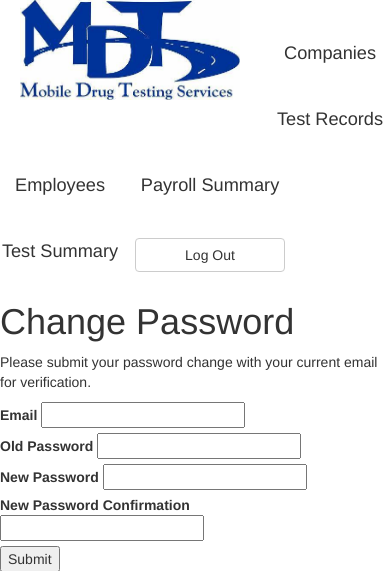
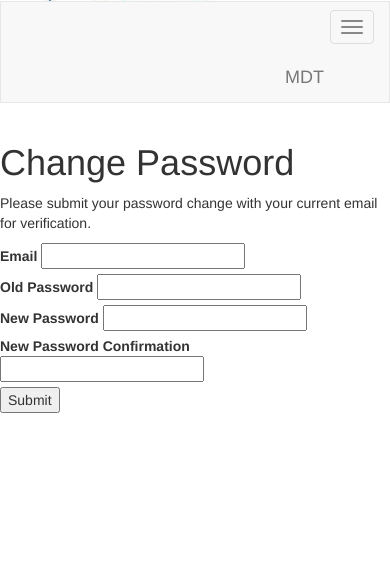
Before and after one commit to tkdphoenix/mdt, a PHP site: page /changePassword.php in a window 390 px wide; the page is wider, and only the part inside the window is pictured. Shown: the top 571 px of that part. Run offline with PHP 8.4, Linux system fonts and the light colour scheme; the visitor is signed in with stand-in values (Sample User, id 1); a stand-in replaces the project's code that opens the database connection.

Commit message:
working on look / feel for navbar

```diff
--- a/inc/common.inc.php
+++ b/inc/common.inc.php
@@ -24,13 +24,75 @@ function showHeader($title){
 	</head>
 	<body>
 		<div class="row">
-			<a href="<?php echo 'http://' . $_SERVER['HTTP_HOST'] . '/index.php'; ?>"><img id="mainLogo" class="col-md-2" src="images/MDTLogo.jpg" alt="MDT Logo"></a>
-			<div class="col-md-10">
+			<div class="col-md-3">
+				<a href="<?php echo 'http://' . $_SERVER['HTTP_HOST'] . '/index.php'; ?>"><img id="mainLogo" class="col-md-2" src="images/MDTLogo.jpg" alt="MDT Logo"></a>
+			</div>
 	<?php
 	if(isset($_SESSION['user'])){ // the user is logged in, so show the menu
 		// @TODO add "logout" button and welcome $name message for the logged in user.
 	?>
-				<nav>
+			<div class="col-md-9">
+<nav class="navbar navbar-default">
+  <div class="container-fluid">
+    <!-- Brand and toggle get grouped for better mobile display -->
+    <div class="navbar-header">
+      <button type="button" class="navbar-toggle collapsed" data-toggle="collapse" data-target="#bs-example-navbar-collapse-1">
+        <span class="sr-only">Toggle navigation</span>
+        <span class="icon-bar"></span>
+        <span class="icon-bar"></span>
+        <span class="icon-bar"></span>
+      </button>
+      <a class="navbar-brand" href="#">MDT</a>
+    </div>
+
+    <!-- Collect the nav links, forms, and other content for toggling -->
+    <div class="collapse navbar-collapse" id="bs-example-navbar-collapse-1">
+      <ul class="nav navbar-nav">
+        <li class="active"><a href="companies.php">Comanies<span class="sr-only">(current)</span></a></li>
+        <li><a href="testRecords.php">Test Records</a></li>
+        <li><a href="employees.php">Employees</a></li>
+        <li><a href="payroll.php">Payroll Summary</a></li>
+        <li><a href="tests.php">Test Summary</a></li>
+        <!-- <li class="dropdown">
+          <a href="#" class="dropdown-toggle" data-toggle="dropdown" role="button" aria-expanded="false">Dropdown <span class="caret"></span></a>
+          <ul class="dropdown-menu" role="menu">
+            <li><a href="#">Action</a></li>
+            <li><a href="#">Another action</a></li>
+            <li><a href="#">Something else here</a></li>
+            <li class="divider"></li>
+            <li><a href="#">Separated link</a></li>
+            <li class="divider"></li>
+            <li><a href="#">One more separated link</a></li>
+          </ul>
+        </li> -->
+      </ul>
+      <form class="navbar-form navbar-left" role="search">
+        <div class="form-group">
+          <input type="search" class="form-control" placeholder="Search">
+        </div>
+        <button type="submit" class="btn btn-default">Submit</button>
+      </form>
+      <ul class="nav navbar-nav navbar-right">
+        <li><a class="btn btn-default" href="logout.php">Log out</a></li>
+        <!-- <li class="dropdown">
+          <a href="#" class="dropdown-toggle" data-toggle="dropdown" role="button" aria-expanded="false">Dropdown <span class="caret"></span></a>
+          <ul class="dropdown-menu" role="menu">
+            <li><a href="#">Action</a></li>
+            <li><a href="#">Another action</a></li>
+            <li><a href="#">Something else here</a></li>
+            <li class="divider"></li>
+            <li><a href="#">Separated link</a></li> -->
+          </ul>
+        </li>
+      </ul>
+    </div><!-- /.navbar-collapse -->
+  </div><!-- /.container-fluid -->
+</nav>
+
+
+
+					<!-- original -->
+			<!-- 	<nav>
 					<ul class="row list-unstyled list-inline">
 						<li class="col-md-1"><a href="companies.php">Companies</a></li>
 						<li class="col-md-1"><a href="testRecords.php">Test Records</a></li>
@@ -40,7 +102,7 @@ function showHeader($title){
 						<li class="col-md-1 col-md-offset-3 btn btn-default"><a href="logout.php">Log Out</a></li>
 						<span class="col-md-3"></span>
 					</ul>
-				</nav>
+				</nav> -->
 	<?php
 	} else { // the user is not logged in so only show special items on the menu
 	?>
@@ -55,8 +117,8 @@ function showHeader($title){
 	<?php
 	}
 ?>
-		</div>
-	</div> <!-- .row -->
+			</div>
+		</div> <!-- .row -->
 
 <?php
 } // END showHeader()
```
